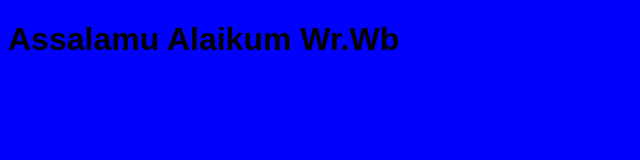
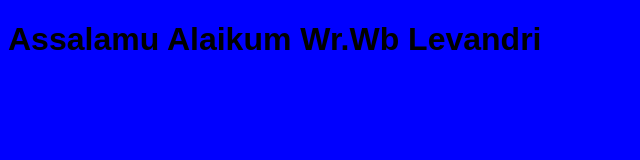
Before and after one commit to Ajmal10/RekWeb-pertemuan-3, a plain HTML site: page index.html in a window 1280 px wide. Shown: the whole page, without its empty margins (0-640 px from the left). Drawn offline with Linux system fonts and the light colour scheme.

Commit message:
mengubah h1

```diff
--- a/index.html
+++ b/index.html
@@ -5,7 +5,7 @@
 	<link rel="stylesheet" type="text/css" href="style.css">
 </head>
 <body>
-	<h1>Assalamu Alaikum Wr.Wb</h1>
+	<h1>Assalamu Alaikum Wr.Wb Levandri</h1>
 <script type="text/javascript" src="script.js"></script>
 </body>
 </html>
```
